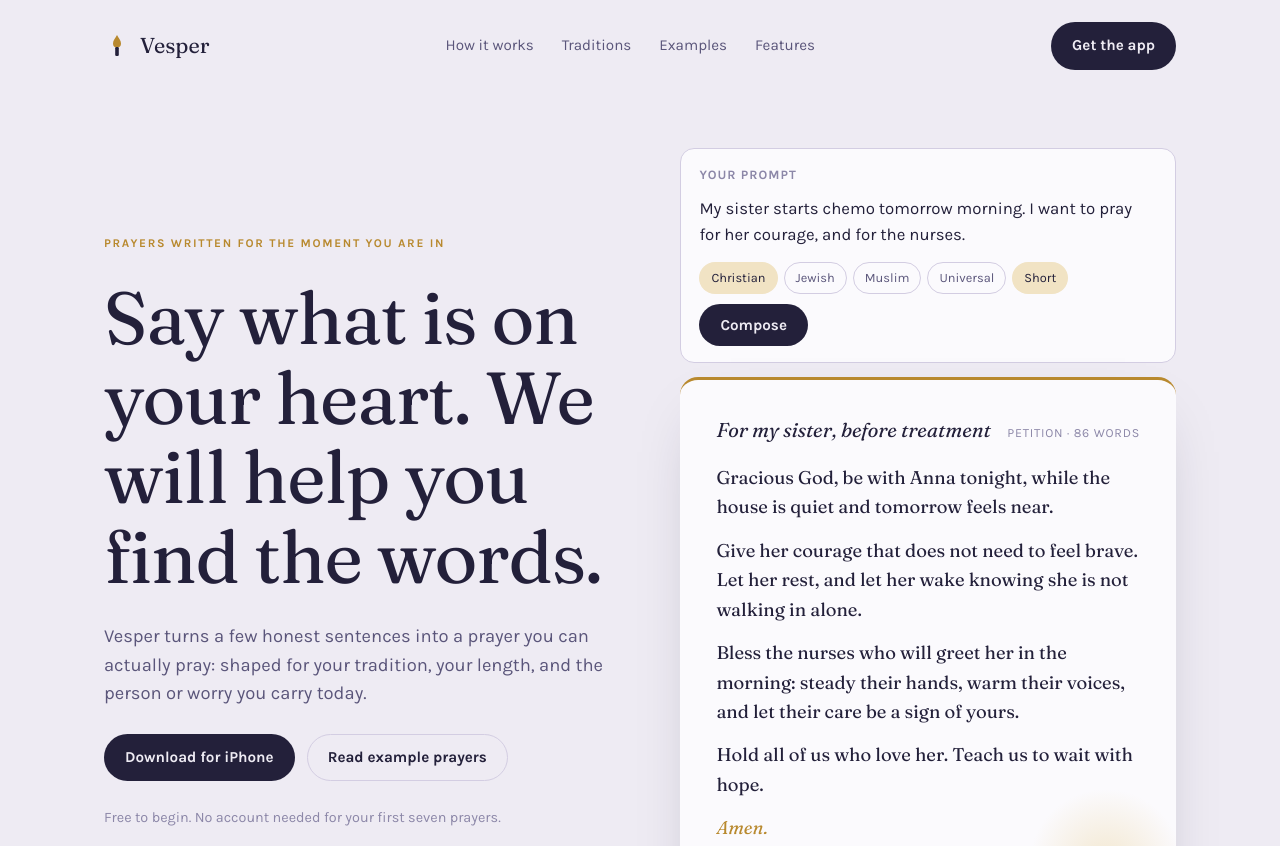
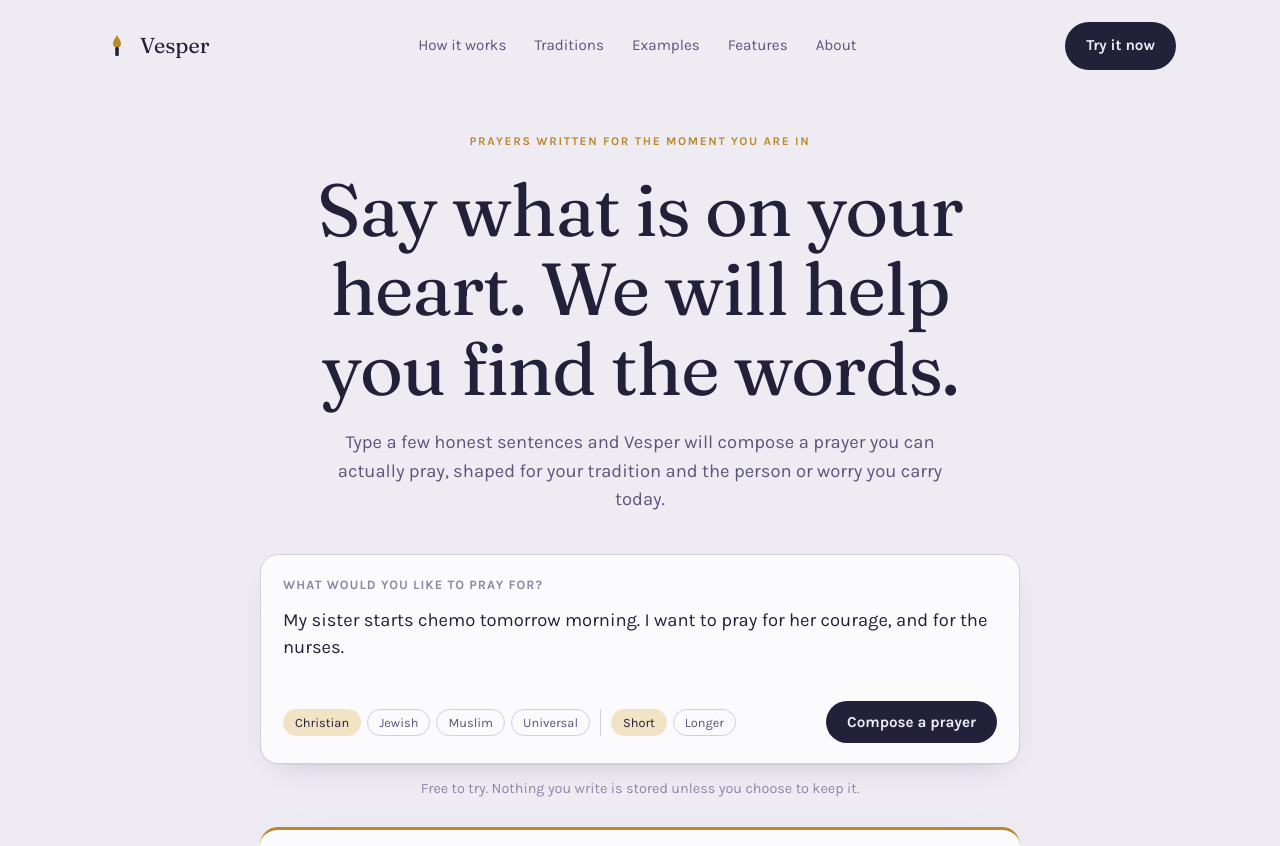
Before and after one commit to AndyKwiat/vesper-site, a plain HTML site: page index.html in a window 1280 px wide. Shown: the top 846 px of the page. Drawn offline with Linux system fonts and the light colour scheme.

Commit message:
Lead with the prompt box; remove app-download language
Co-Authored-By: Claude Fable 5.1 <noreply@anthropic.com>

```diff
--- a/index.html
+++ b/index.html
@@ -24,39 +24,38 @@
       <li><a href="#traditions">Traditions</a></li>
       <li><a href="#examples">Examples</a></li>
       <li><a href="#features">Features</a></li>
+      <li><a href="#about">About</a></li>
     </ul>
   </nav>
-  <a class="btn btn-primary" href="#cta">Get the app</a>
+  <a class="btn btn-primary" href="#try">Try it now</a>
 </header>
 
 <main>
-  <section class="wrap hero">
+  <section class="wrap hero" id="try">
     <div class="hero-copy">
       <p class="eyebrow">Prayers written for the moment you are in</p>
       <h1>Say what is on your heart. We will help you find the words.</h1>
-      <p class="lede">Vesper turns a few honest sentences into a prayer you can actually pray: shaped for your tradition, your length, and the person or worry you carry today.</p>
-      <div class="hero-actions">
-        <a class="btn btn-primary" href="#cta">Download for iPhone</a>
-        <a class="btn btn-ghost" href="#examples">Read example prayers</a>
-      </div>
-      <p class="hero-note">Free to begin. No account needed for your first seven prayers.</p>
+      <p class="lede">Type a few honest sentences and Vesper will compose a prayer you can actually pray, shaped for your tradition and the person or worry you carry today.</p>
     </div>
 
-    <div class="demo" aria-label="Example of a prompt and the prayer Vesper composed">
-      <div class="prompt">
-        <label for="prompt-text">Your prompt</label>
-        <textarea id="prompt-text" rows="2" readonly>My sister starts chemo tomorrow morning. I want to pray for her courage, and for the nurses.</textarea>
+    <div class="demo" aria-label="Write a prompt and Vesper composes a prayer">
+      <form class="prompt" onsubmit="return false">
+        <label for="prompt-text">What would you like to pray for?</label>
+        <textarea id="prompt-text" rows="3" placeholder="For example: My sister starts chemo tomorrow morning. I want to pray for her courage, and for the nurses.">My sister starts chemo tomorrow morning. I want to pray for her courage, and for the nurses.</textarea>
         <div class="prompt-row">
-          <div class="chips" aria-label="Options">
-            <span class="chip on">Christian</span>
-            <span class="chip">Jewish</span>
-            <span class="chip">Muslim</span>
-            <span class="chip">Universal</span>
-            <span class="chip on">Short</span>
+          <div class="chips" role="group" aria-label="Tradition and length">
+            <button type="button" class="chip on">Christian</button>
+            <button type="button" class="chip">Jewish</button>
+            <button type="button" class="chip">Muslim</button>
+            <button type="button" class="chip">Universal</button>
+            <span class="chip-sep" aria-hidden="true"></span>
+            <button type="button" class="chip on">Short</button>
+            <button type="button" class="chip">Longer</button>
           </div>
-          <button class="btn btn-primary" type="button" id="compose-btn">Compose</button>
+          <button class="btn btn-primary" type="submit" id="compose-btn">Compose a prayer</button>
         </div>
-      </div>
+      </form>
+      <p class="hero-note">Free to try. Nothing you write is stored unless you choose to keep it.</p>
 
       <article class="prayer">
         <div class="prayer-head">
@@ -89,7 +88,7 @@
     <div class="steps">
       <div class="step">
         <h3>Tell it plainly</h3>
-        <p>Type or speak what is happening: a diagnosis, an exam, a birth, a grudge you want to set down. You do not need religious language. Ordinary words are enough.</p>
+        <p>Type what is happening: a diagnosis, an exam, a birth, a grudge you want to set down. You do not need religious language. Ordinary words are enough.</p>
       </div>
       <div class="step">
         <h3>Choose the shape</h3>
@@ -97,7 +96,7 @@
       </div>
       <div class="step">
         <h3>Pray it, keep it</h3>
-        <p>Read it aloud, edit a line, or ask for a gentler version. Save it to your book, set a reminder for the same hour tomorrow, or send it to the person you prayed for.</p>
+        <p>Read it aloud, edit a line, or ask for a gentler version. Save it to your prayer book, or send it to the person you prayed for.</p>
       </div>
     </div>
   </section>
@@ -132,14 +131,6 @@
     </div>
   </section>
 
-  <section class="wrap">
-    <div class="hours" aria-label="Times of day for prayer reminders">
-      <div class="hour"><span class="n">Morning</span><span class="t">Lauds · 6:30</span><span class="d">A prayer to begin the day with</span></div>
-      <div class="hour"><span class="n">Midday</span><span class="t">Sext · 12:00</span><span class="d">A pause in the middle of work</span></div>
-      <div class="hour"><span class="n">Evening</span><span class="t">Vespers · 6:30</span><span class="d">Thanks for what the day held</span></div>
-      <div class="hour"><span class="n">Night</span><span class="t">Compline · 9:30</span><span class="d">Setting the day down to sleep</span></div>
-    </div>
-  </section>
 
   <section class="wrap section" id="examples">
     <div class="section-head">
@@ -177,35 +168,27 @@
         <h3>Your prayer book</h3>
         <p>Every prayer you keep goes into a private book, ordered by date and by the people you prayed for. Return to a prayer, or see how one has changed over months.</p>
       </div>
-      <div class="feature">
-        <h3>Speak it, hear it</h3>
-        <p>Dictate your prompt hands-free, and have any prayer read back to you in a calm voice, useful at bedside and at bedtime.</p>
-      </div>
-      <div class="feature">
+            <div class="feature">
         <h3>Prayer requests from others</h3>
-        <p>Friends can send you a request with a link. You pray, and they receive the prayer with a note that you did.</p>
+        <p>Anyone can send you a request with a link. You pray, and they receive the prayer with a note that you did.</p>
       </div>
       <div class="feature">
         <h3>Private by default</h3>
-        <p>What you write stays on your device unless you choose to share it. Prompts are never used to train anything.</p>
+        <p>What you write is not stored unless you choose to keep it. Prompts are never used to train anything.</p>
       </div>
-      <div class="feature">
-        <h3>Reminders by the hour</h3>
-        <p>Set reminders on the traditional hours or your own. A gentle notification, never a streak counter.</p>
-      </div>
-      <div class="feature">
+            <div class="feature">
         <h3>Edit any line</h3>
         <p>A prayer is only yours once it sounds like you. Tap a sentence to rewrite it softer, shorter, or in the second person.</p>
       </div>
     </div>
   </section>
 
-  <section class="wrap section" id="cta">
+  <section class="wrap section" id="about">
     <div class="cta">
-      <p class="eyebrow">Get Vesper</p>
+      <p class="eyebrow">About Vesper</p>
       <h2>Begin with the thing you cannot stop thinking about.</h2>
-      <p>Available for iPhone and Android. Your first seven prayers are free, and the prayer book is yours to keep.</p>
-      <a class="btn btn-primary" href="#">Download the app</a>
+      <p>Vesper runs in your browser. There is nothing to install and no account to make. Write a prompt at the top of this page and see what comes back.</p>
+      <a class="btn btn-primary" href="#try">Write a prayer</a>
     </div>
   </section>
 </main>
--- a/styles.css
+++ b/styles.css
@@ -104,34 +104,39 @@ p { margin: 0; }
 
 /* Hero */
 .hero {
-  display: grid; grid-template-columns: 1.05fr 1fr; gap: 56px; align-items: center;
-  padding-block: 56px 88px;
+  display: grid; gap: 40px; justify-items: center; text-align: center;
+  padding-block: 40px 88px;
 }
-.hero-copy { display: grid; gap: 26px; }
-.hero-actions { display: flex; flex-wrap: wrap; gap: 12px; align-items: center; }
-.hero-note { font-size: 0.9rem; color: var(--ink-3); }
-@media (max-width: 860px) { .hero { grid-template-columns: 1fr; gap: 40px; padding-block: 32px 64px; } }
+.hero-copy { display: grid; gap: 20px; justify-items: center; max-width: 44em; }
+.hero-note { font-size: 0.9rem; color: var(--ink-3); text-align: center; }
+@media (max-width: 860px) { .hero { gap: 28px; padding-block: 24px 64px; } }
 
 /* Demo: prompt + composed prayer */
-.demo { display: grid; gap: 14px; position: relative; }
+.demo { display: grid; gap: 14px; position: relative; width: min(760px, 100%); text-align: left; }
 .prompt {
-  background: var(--paper); border: 1px solid var(--line); border-radius: 14px;
-  padding: 16px 18px; display: grid; gap: 12px;
+  background: var(--paper); border: 1px solid var(--line); border-radius: 18px;
+  padding: 20px 22px; display: grid; gap: 12px; margin: 0;
+  box-shadow: 0 1px 0 rgba(35,32,58,0.04), 0 12px 32px -20px rgba(35,32,58,0.3);
 }
+.prompt:focus-within { border-color: var(--gold); }
 .prompt label { font-size: 0.8rem; color: var(--ink-3); letter-spacing: 0.08em; text-transform: uppercase; font-weight: 700; }
 .prompt textarea {
   width: 100%; border: 0; background: transparent; resize: none; font: inherit; color: var(--ink);
-  font-size: 1.05rem; line-height: 1.5; padding: 0; min-height: 3.2em;
+  font-size: 1.15rem; line-height: 1.5; padding: 0; min-height: 4.4em; outline: none;
 }
+.prompt textarea::placeholder { color: var(--ink-3); }
 .prompt-row { display: flex; flex-wrap: wrap; justify-content: space-between; align-items: center; gap: 10px; }
 .chips { display: flex; flex-wrap: wrap; gap: 6px; }
 .chip {
-  font-size: 0.8rem; padding: 5px 11px; border-radius: 999px;
+  font-size: 0.8rem; padding: 5px 11px; border-radius: 999px; font-family: inherit; cursor: pointer;
   border: 1px solid var(--line); color: var(--ink-2); background: transparent;
 }
+.chip:hover { border-color: var(--ink-3); }
 .chip.on { background: var(--gold-soft); border-color: transparent; color: var(--ink); }
+.chip-sep { width: 1px; background: var(--line); margin-inline: 4px; align-self: stretch; }
 
 .prayer {
+  margin-top: 12px;
   background: var(--paper); border-radius: 18px; padding: 34px 36px 30px;
   box-shadow: var(--shadow); position: relative; overflow: hidden;
   border-top: 3px solid var(--gold);
@@ -196,15 +201,6 @@ p { margin: 0; }
 .card .tag { font-size: 0.75rem; letter-spacing: 0.08em; text-transform: uppercase; color: var(--gold); font-weight: 700; }
 @media (max-width: 860px) { .gallery { grid-template-columns: 1fr; } }
 
-/* Hours strip */
-.hours { display: grid; grid-template-columns: repeat(4, 1fr); border-block: 1px solid var(--line); }
-.hour { padding: 22px 18px; display: grid; gap: 4px; border-left: 1px solid var(--line); }
-.hour:first-child { border-left: 0; }
-.hour .t { font-family: "Fraunces", Georgia, serif; font-size: 1.3rem; }
-.hour .n { font-size: 0.8rem; color: var(--ink-3); letter-spacing: 0.08em; text-transform: uppercase; }
-.hour .d { font-size: 0.92rem; color: var(--ink-2); }
-@media (max-width: 760px) { .hours { grid-template-columns: repeat(2, 1fr); } .hour:nth-child(3) { border-left: 0; } }
-
 /* Feature list */
 .features { display: grid; grid-template-columns: 1fr 1fr; gap: 28px 48px; }
 .feature { display: grid; gap: 6px; }
```
Also changed, not shown: 1 other file.
